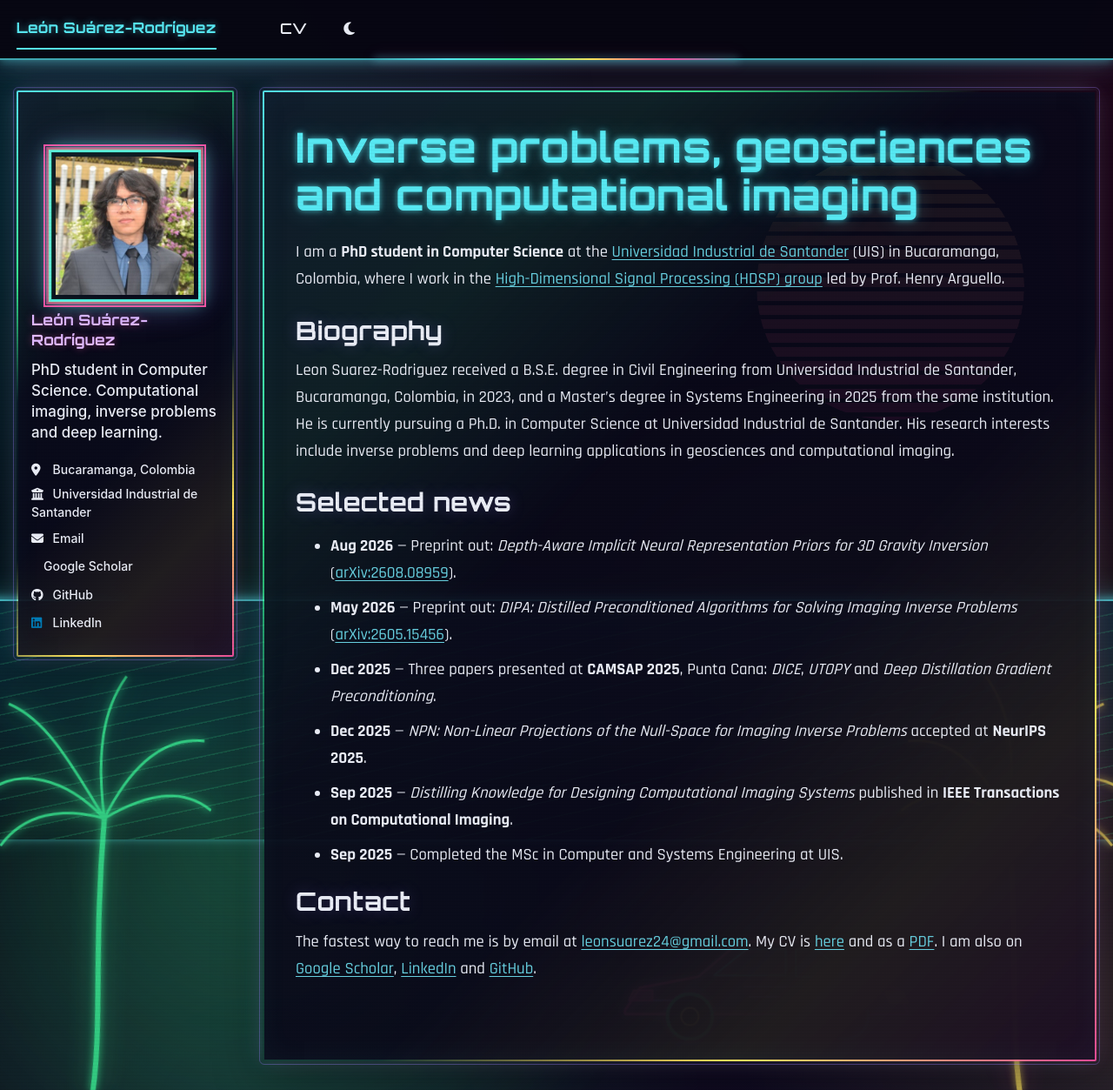
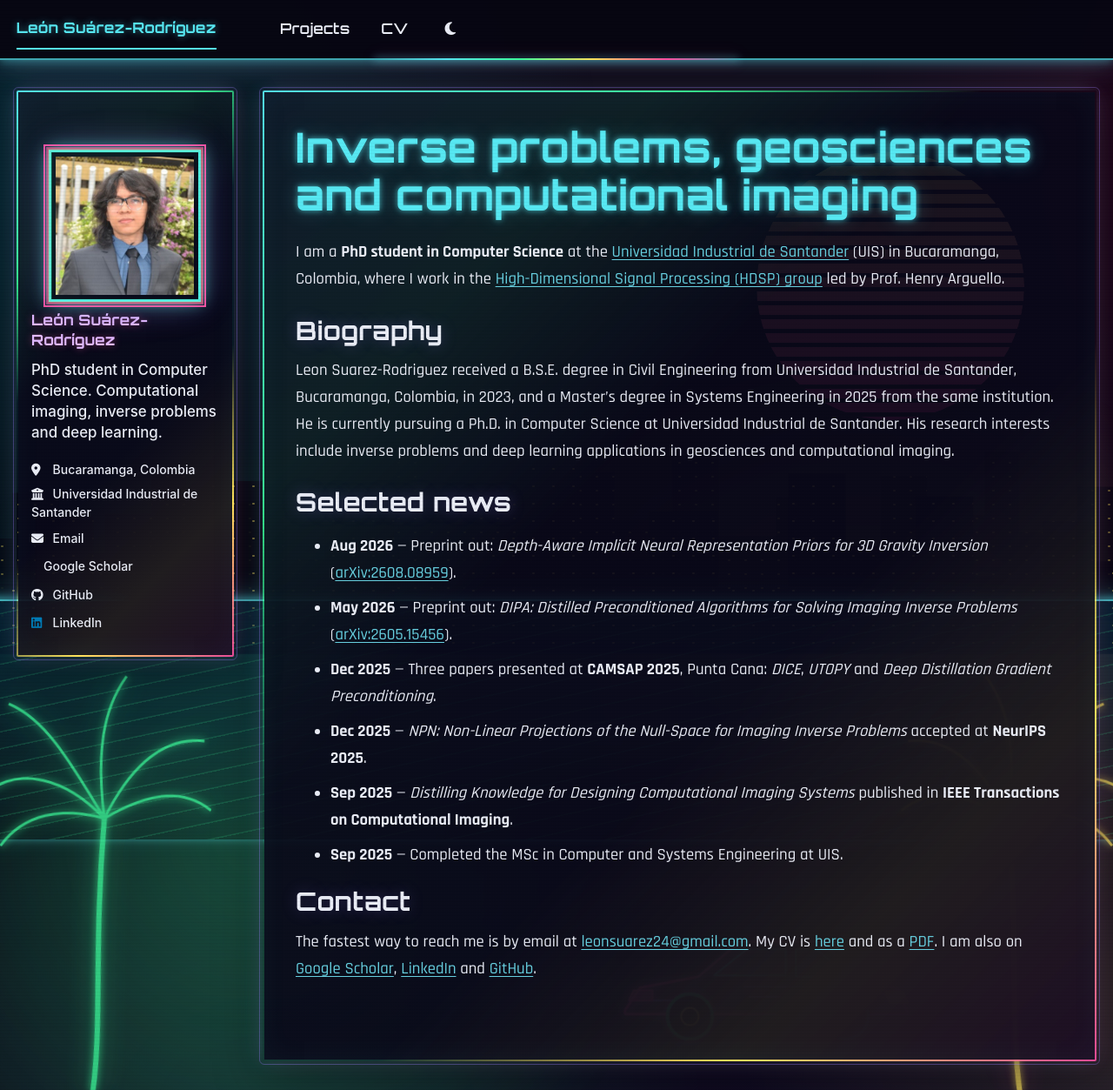
Before and after one commit to leonsuarez24/leonsuarez24.github.io, a Jekyll site: the page built from _pages/about.md, in a window 1280 px wide and 1253 px high. Shown: the whole window at 87% size. Built offline with Jekyll 4.4.1, drawn with Linux system fonts in a browser that asks for light colours; a style sheet for code colours, icons or effects is not loaded.

Commit message:
improvements

```diff
--- a/_data/navigation.yml
+++ b/_data/navigation.yml
@@ -1,5 +1,7 @@
 # The following is the order of the links in the header of the website.
 
 main:
+  - title: "Projects"
+    url: /projects/
   - title: "CV"
     url: /cv/
--- a/_layouts/default.html
+++ b/_layouts/default.html
@@ -15,6 +15,8 @@ layout: compress
 
     <div class="synth-scene" aria-hidden="true">
       <div class="synth-aurora"></div>
+      <div class="synth-city synth-city--far"></div>
+      <div class="synth-city synth-city--near"></div>
       <div class="synth-ocean"></div>
 
       <svg class="synth-palm synth-palm--left" viewBox="0 0 140 260" xmlns="http://www.w3.org/2000/svg" focusable="false">
--- a/_sass/layout/_synthwave.scss
+++ b/_sass/layout/_synthwave.scss
@@ -155,7 +155,7 @@ a:hover {
   background-size: 62px 48px;
   transform: perspective(420px) rotateX(62deg);
   transform-origin: 50% 100%;
-  z-index: 2;
+  z-index: 3;
   -webkit-mask-image: linear-gradient(to bottom, transparent, #000);
           mask-image: linear-gradient(to bottom, transparent, #000);
 }
@@ -173,12 +173,56 @@ a:hover {
   animation: synth-aurora-drift 13s ease-in-out infinite alternate;
 }
 
+.synth-city {
+  position: absolute;
+  right: -2%;
+  left: -2%;
+  width: 104%;
+  background-color: var(--city-fill);
+  background-image: radial-gradient(circle, var(--city-window) 0 1px, transparent 1.5px);
+  background-size: 19px 16px;
+  filter: var(--city-glow);
+}
+
+.synth-city--far {
+  bottom: 43%;
+  z-index: 1;
+  height: 19%;
+  opacity: var(--city-far-alpha);
+  clip-path: polygon(
+    0 100%, 0 60%, 3% 60%, 3% 38%, 7% 38%, 7% 67%, 11% 67%, 11% 48%,
+    15% 48%, 15% 25%, 18% 25%, 18% 57%, 22% 57%, 22% 42%, 27% 42%,
+    27% 70%, 31% 70%, 31% 33%, 35% 33%, 35% 18%, 38% 18%, 38% 56%,
+    43% 56%, 43% 37%, 47% 37%, 47% 64%, 51% 64%, 51% 28%, 55% 28%,
+    55% 51%, 60% 51%, 60% 22%, 64% 22%, 64% 59%, 69% 59%, 69% 40%,
+    73% 40%, 73% 67%, 78% 67%, 78% 30%, 82% 30%, 82% 49%, 87% 49%,
+    87% 18%, 90% 18%, 90% 57%, 95% 57%, 95% 35%, 100% 35%, 100% 100%
+  );
+}
+
+.synth-city--near {
+  bottom: 40%;
+  z-index: 2;
+  height: 23%;
+  opacity: var(--city-near-alpha);
+  background-size: 23px 20px;
+  background-position: 7px 5px;
+  clip-path: polygon(
+    0 100%, 0 72%, 5% 72%, 5% 45%, 10% 45%, 10% 79%, 15% 79%,
+    15% 54%, 20% 54%, 20% 31%, 25% 31%, 25% 68%, 30% 68%, 30% 40%,
+    36% 40%, 36% 82%, 42% 82%, 42% 52%, 47% 52%, 47% 21%, 52% 21%,
+    52% 62%, 58% 62%, 58% 43%, 64% 43%, 64% 74%, 70% 74%, 70% 28%,
+    75% 28%, 75% 57%, 81% 57%, 81% 37%, 86% 37%, 86% 69%, 92% 69%,
+    92% 47%, 96% 47%, 96% 63%, 100% 63%, 100% 100%
+  );
+}
+
 .synth-ocean {
   position: absolute;
   top: 55%;
   left: -10%;
   width: 120%;
-  z-index: 1;
+  z-index: 2;
   height: 22%;
   border-top: 2px solid var(--ocean-line);
   background:
@@ -193,7 +237,7 @@ a:hover {
 .synth-palm {
   position: absolute;
   bottom: 0;
-  z-index: 3;
+  z-index: 4;
   height: min(50vh, 480px);
   width: auto;
   opacity: var(--palm-alpha);
@@ -225,7 +269,7 @@ a:hover {
   position: absolute;
   left: 68%;
   bottom: 3.5vh;
-  z-index: 4;
+  z-index: 5;
   width: clamp(210px, 28vw, 390px);
   overflow: visible;
   opacity: var(--car-alpha);
@@ -545,6 +589,90 @@ a:hover {
   box-shadow: var(--button-secondary-glow-hover);
 }
 
+/* ---------- Projects --------------------------------------------------- */
+
+.project-card {
+  position: relative;
+  margin-top: 1.5rem;
+  padding: clamp(1.1rem, 3vw, 1.7rem);
+  overflow: hidden;
+  background: var(--project-bg);
+  border: 2px solid var(--neon-cyan);
+  box-shadow: var(--project-glow);
+}
+
+.project-card::before {
+  content: "";
+  position: absolute;
+  top: 0;
+  right: 0;
+  left: 0;
+  height: 3px;
+  background: linear-gradient(90deg, var(--neon-cyan), var(--neon-green), var(--neon-yellow), var(--neon-pink));
+  box-shadow: var(--heading-line-glow);
+}
+
+.project-card__header {
+  display: flex;
+  gap: 1rem;
+  align-items: flex-start;
+  justify-content: space-between;
+  flex-wrap: wrap;
+  margin-bottom: 1rem;
+}
+
+.project-card__eyebrow {
+  margin: 0 0 0.25rem;
+  font-family: "Orbitron", "Rajdhani", $sans-serif;
+  font-size: 0.66rem;
+  font-weight: 700;
+  letter-spacing: 0.08em;
+  text-transform: uppercase;
+  color: var(--neon-green);
+  text-shadow: var(--project-green-glow);
+}
+
+.project-card__title {
+  margin: 0;
+  padding: 0;
+  border: 0;
+  box-shadow: none;
+  color: var(--neon-cyan);
+  text-shadow: var(--glow-cyan);
+}
+
+.project-card__role {
+  padding: 0.45em 0.7em;
+  font-family: "Orbitron", "Rajdhani", $sans-serif;
+  font-size: 0.65rem;
+  font-weight: 700;
+  letter-spacing: 0.06em;
+  text-transform: uppercase;
+  color: var(--neon-yellow);
+  border: 1px solid var(--neon-yellow);
+  box-shadow: var(--project-role-glow);
+}
+
+.project-card__tags {
+  display: flex;
+  gap: 0.5rem;
+  flex-wrap: wrap;
+  margin: 1rem 0;
+  padding: 0;
+  list-style: none;
+}
+
+.project-card__tags li {
+  padding: 0.3em 0.55em;
+  font-family: "Share Tech Mono", $monospace;
+  font-size: 0.78rem;
+  color: var(--project-tag-text);
+  background: var(--project-tag-bg);
+  border: 1px solid var(--project-tag-border);
+}
+
+.project-card__actions { margin-top: 1.1rem; }
+
 /* ---------- Publication list ------------------------------------------- */
 
 .pub-heading {
--- a/_sass/theme/_synthwave_dark.scss
+++ b/_sass/theme/_synthwave_dark.scss
@@ -111,6 +111,18 @@ html[data-theme="dark"] {
   --car-light-yellow        : rgba(255, 228, 92, 0.62);
   --car-light-pink          : rgba(255, 79, 163, 0.58);
   --author-name-color       : #e1baff;
+  --city-fill               : #070713;
+  --city-window             : rgba(255, 228, 92, 0.58);
+  --city-far-alpha          : 0.66;
+  --city-near-alpha         : 0.88;
+  --city-glow               : drop-shadow(0 -2px 3px rgba(87, 232, 242, 0.52)) drop-shadow(0 -7px 16px rgba(155, 123, 255, 0.18));
+  --project-bg              : rgba(8, 7, 22, 0.84);
+  --project-glow            : inset 0 0 28px rgba(87, 232, 242, 0.05), 0 0 14px rgba(87, 232, 242, 0.24), 5px 5px 0 rgba(155, 123, 255, 0.42);
+  --project-green-glow      : 0 0 8px rgba(61, 255, 157, 0.56);
+  --project-role-glow       : 3px 3px 0 rgba(255, 79, 163, 0.48), 0 0 10px rgba(255, 228, 92, 0.32);
+  --project-tag-text        : #bfffdc;
+  --project-tag-bg          : rgba(61, 255, 157, 0.07);
+  --project-tag-border      : rgba(61, 255, 157, 0.38);
   --highlight-text          : #ff83bd;
   --button-text             : #c9f2f6;
   --button-bg               : rgba(87, 232, 242, 0.10);
--- a/_sass/theme/_synthwave_light.scss
+++ b/_sass/theme/_synthwave_light.scss
@@ -115,6 +115,18 @@ $sidebar-screen-min-width   : 1024px;
   --car-light-yellow        : rgba(181, 133, 0, 0.30);
   --car-light-pink          : rgba(214, 63, 130, 0.26);
   --author-name-color       : #7f3aa2;
+  --city-fill               : #c9cbe0;
+  --city-window             : rgba(181, 133, 0, 0.34);
+  --city-far-alpha          : 0.28;
+  --city-near-alpha         : 0.42;
+  --city-glow               : drop-shadow(0 -2px 3px rgba(20, 133, 156, 0.22)) drop-shadow(0 -6px 13px rgba(112, 86, 214, 0.10));
+  --project-bg              : rgba(255, 255, 255, 0.82);
+  --project-glow            : inset 0 0 24px rgba(20, 133, 156, 0.03), 0 0 12px rgba(20, 133, 156, 0.12), 5px 5px 0 rgba(112, 86, 214, 0.22);
+  --project-green-glow      : 0 0 7px rgba(22, 138, 88, 0.24);
+  --project-role-glow       : 3px 3px 0 rgba(214, 63, 130, 0.28), 0 0 8px rgba(181, 133, 0, 0.18);
+  --project-tag-text        : #126b46;
+  --project-tag-bg          : rgba(22, 138, 88, 0.06);
+  --project-tag-border      : rgba(22, 138, 88, 0.26);
   --highlight-text          : #aa2f66;
   --button-text             : #176779;
   --button-bg               : rgba(33, 134, 155, 0.06);
```
Also changed, not shown: _pages/projects.md (added, +32 -0 lines).
